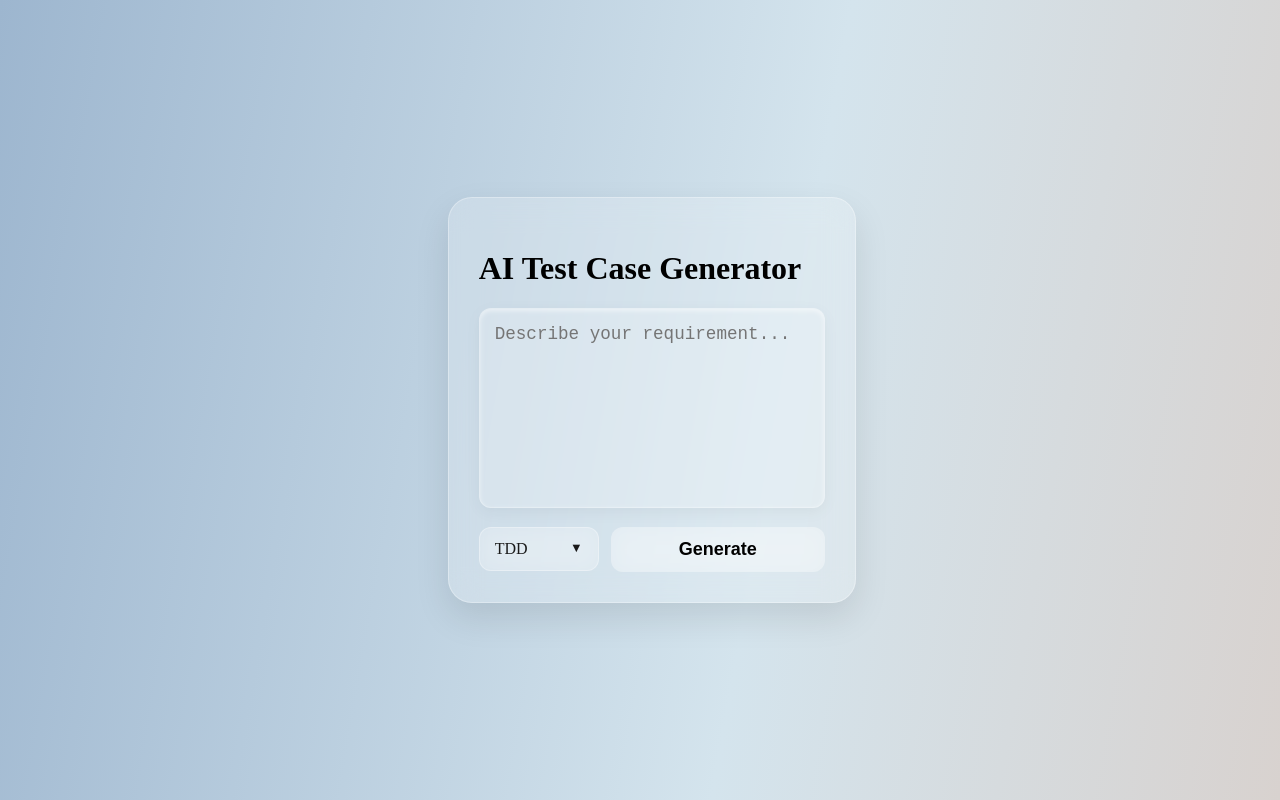
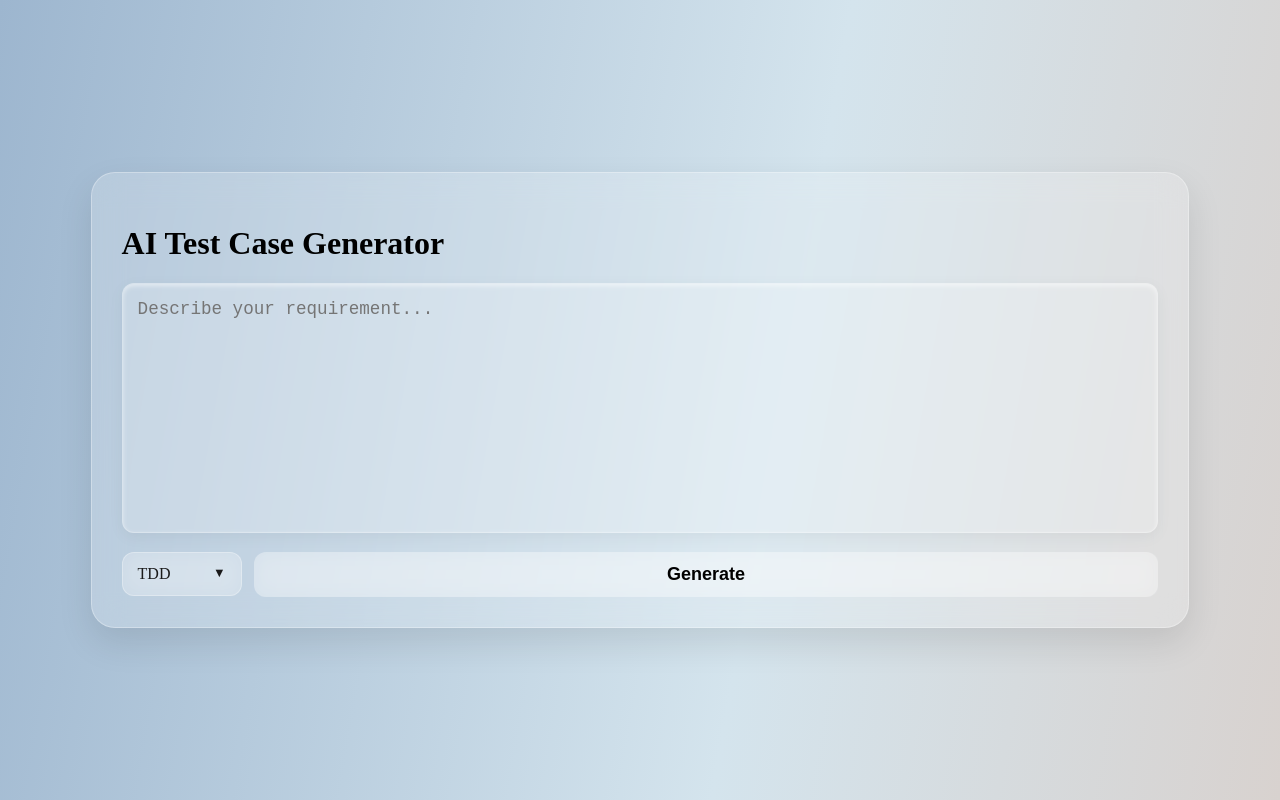
Before and after one commit to twentyvanty/AI-test-case-generator, a React (Vite) app in the folder frontend/: page / in a window 1280 px wide. Built offline with nearby package versions, Linux system fonts and the light colour scheme.

Commit message:
bug fixed

```diff
--- a/frontend/src/App.css
+++ b/frontend/src/App.css
@@ -10,10 +10,15 @@
   --glass-border: rgba(255, 255, 255, 0.3);
 }
 
+/*แก้เพิ่ม*/
+#root{
+  width: 90%;
+}
+
 .glass-card {
   width: 90%;
   /* ให้กว้าง 90% ของหน้าจอในมือถือ */
-  max-width: 800px;
+  max-width: 100%;
   /* แต่ไม่กว้างเกิน 800px ในคอม */
   margin: 20px auto;
   padding: 30px;
@@ -26,7 +31,11 @@
   /* จัดการเรื่องความสูง */
   display: flex;
   flex-direction: column;
-  max-height: 90vh;
+  /*แก้เพิ่ม*/
+  max-height: 90%;
+
+  margin-top: 5%;
+  margin-bottom: 5%;
   /* สูงไม่เกิน 90% ของความสูงหน้าจอ */
 }
 
@@ -229,7 +238,6 @@ select option {
 
 .generate-btn:hover {
   filter: brightness(1.1);
-  /* สว่างขึ้นนิดนึงตอนวางเมาส์ */
   transform: translateY(-2px);
   box-shadow: 0 12px 25px rgba(228, 86, 139, 0.4);
 }
@@ -244,7 +252,7 @@ select option {
   width: 100%;
   box-sizing: border-box;
   /* สำคัญ: เพื่อให้ padding ไม่ดันความกว้างเกิน 100% */
-  min-height: 50px;
+  min-height: 250px;
   resize: none;
   /* ปิดปุ่มลากขยายขอบขวา */
   overflow: hidden;
@@ -404,6 +412,8 @@ select option {
   }
 
   h1 {
+    display: felx;
+    justify-content: center;
     font-size: 1.5rem;
   }
 
--- a/frontend/src/App.tsx
+++ b/frontend/src/App.tsx
@@ -29,7 +29,6 @@ function App() {
       {step === "loading" && (
         <div className="loading-view fade-in">
           <LoadingSpinner />
-          <p>Generating {config.testType} cases...</p>
         </div>
       )}
 
```
